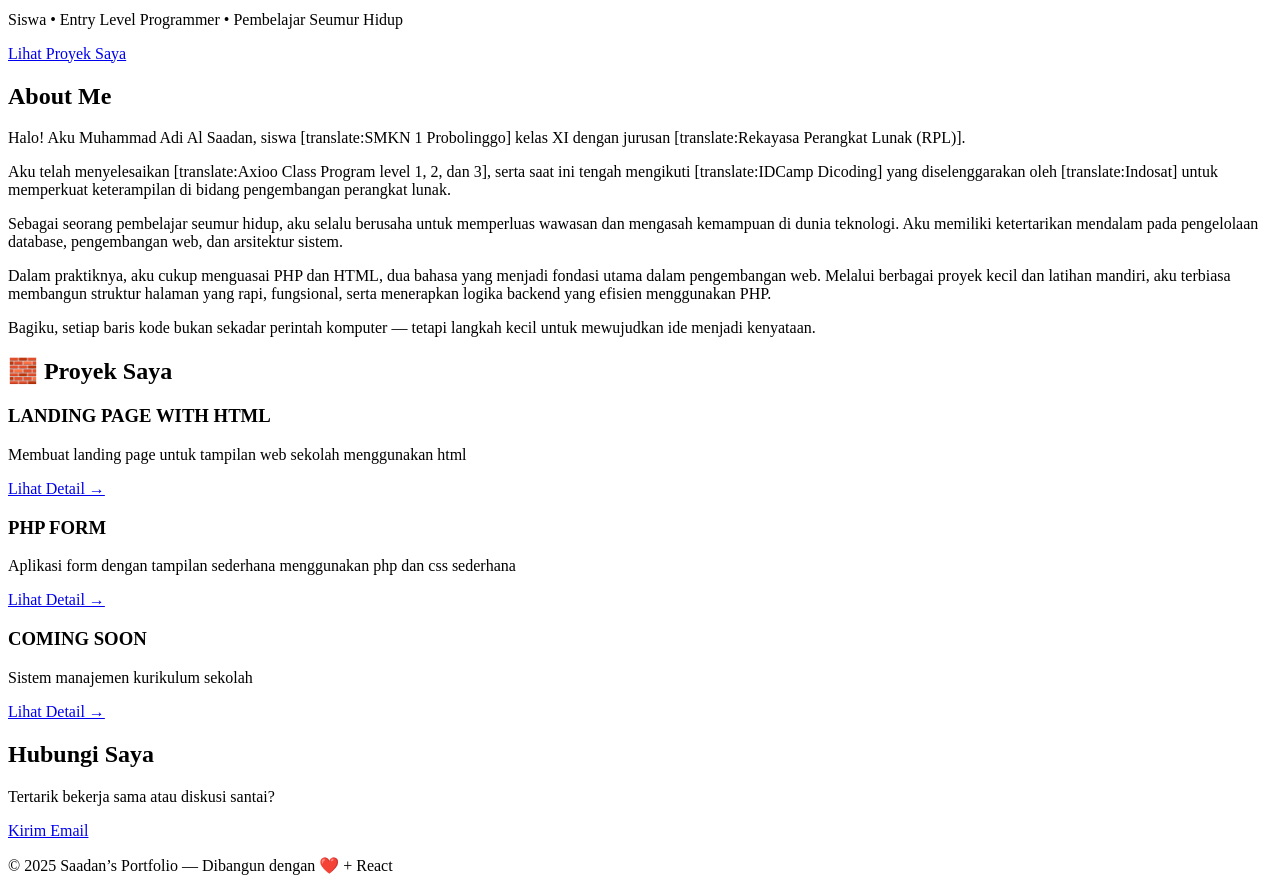
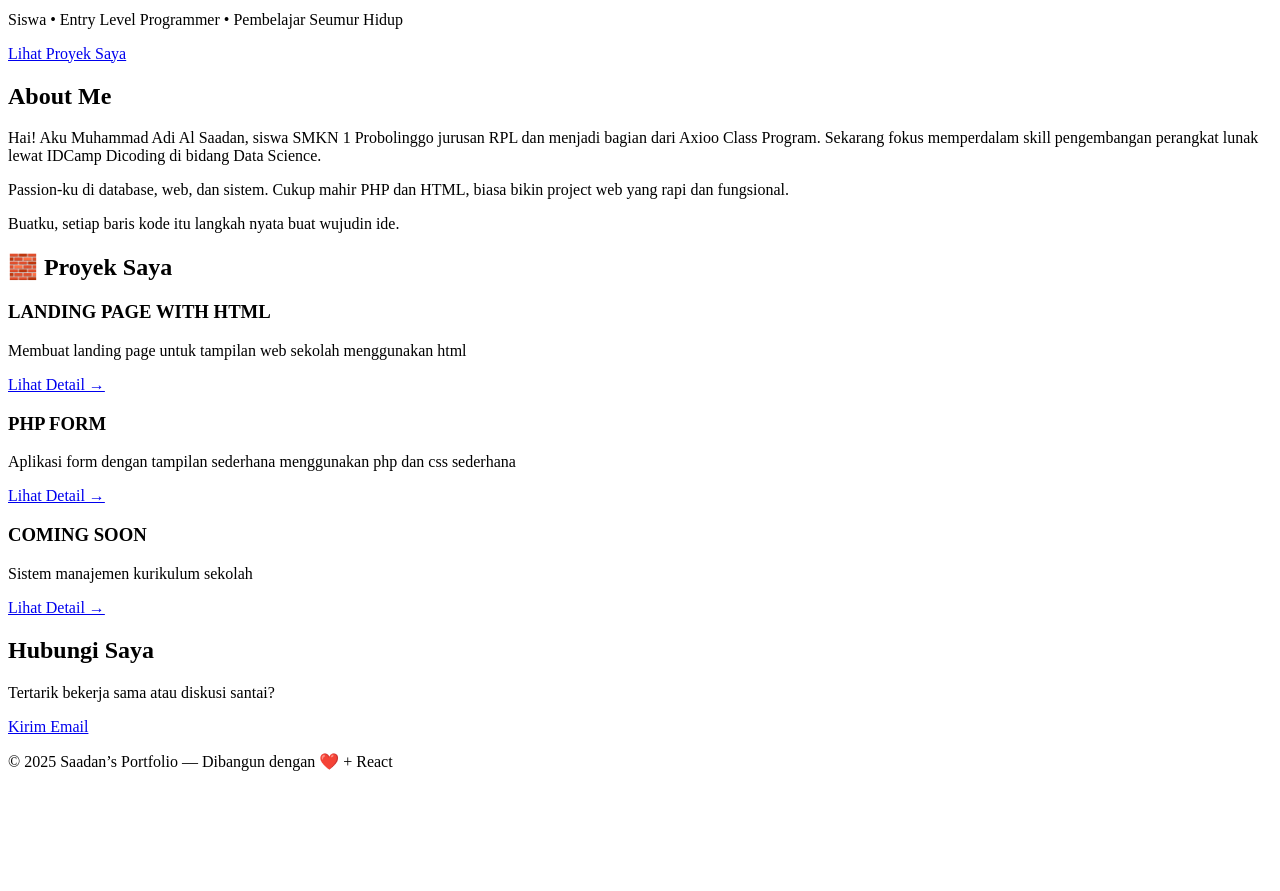
Before and after one commit to Adidi0830/my-portfolio, a React (Create React App) app: page / in a window 1280 px wide. Shown: the part 1460-2351 px from the top of the page. After the commit the page ends 2247 px from the top, so only its background shows below. Built offline with nearby package versions, Linux system fonts and the light colour scheme.

Commit message:
Mengedit file Aboutme.js

```diff
--- a/src/components/Aboutme.js
+++ b/src/components/Aboutme.js
@@ -3,19 +3,13 @@ export default function Aboutme() {
     <section id="aboutme" className="py-20 bg-white text-center max-w-3xl mx-auto rounded-lg shadow-md px-6">
       <h2 className="text-3xl font-bold mb-6">About Me</h2>
       <p className="text-gray-700 mb-4">
-        Halo! Aku Muhammad Adi Al Saadan, siswa [translate:SMKN 1 Probolinggo] kelas XI dengan jurusan [translate:Rekayasa Perangkat Lunak (RPL)].
+        Hai! Aku Muhammad Adi Al Saadan, siswa SMKN 1 Probolinggo jurusan RPL dan menjadi bagian dari Axioo Class Program. Sekarang fokus memperdalam skill pengembangan perangkat lunak lewat IDCamp Dicoding di bidang Data Science.
       </p>
       <p className="text-gray-700 mb-4">
-        Aku telah menyelesaikan [translate:Axioo Class Program level 1, 2, dan 3], serta saat ini tengah mengikuti [translate:IDCamp Dicoding] yang diselenggarakan oleh [translate:Indosat] untuk memperkuat keterampilan di bidang pengembangan perangkat lunak.
-      </p>
-      <p className="text-gray-700 mb-4">
-        Sebagai seorang pembelajar seumur hidup, aku selalu berusaha untuk memperluas wawasan dan mengasah kemampuan di dunia teknologi. Aku memiliki ketertarikan mendalam pada pengelolaan database, pengembangan web, dan arsitektur sistem.
-      </p>
-      <p className="text-gray-700 mb-4">
-        Dalam praktiknya, aku cukup menguasai PHP dan HTML, dua bahasa yang menjadi fondasi utama dalam pengembangan web. Melalui berbagai proyek kecil dan latihan mandiri, aku terbiasa membangun struktur halaman yang rapi, fungsional, serta menerapkan logika backend yang efisien menggunakan PHP.
+        Passion-ku di database, web, dan sistem. Cukup mahir PHP dan HTML, biasa bikin project web yang rapi dan fungsional.
       </p>
       <p className="text-gray-700">
-        Bagiku, setiap baris kode bukan sekadar perintah komputer — tetapi langkah kecil untuk mewujudkan ide menjadi kenyataan.
+        Buatku, setiap baris kode itu langkah nyata buat wujudin ide.
       </p>
     </section>
   );
```
